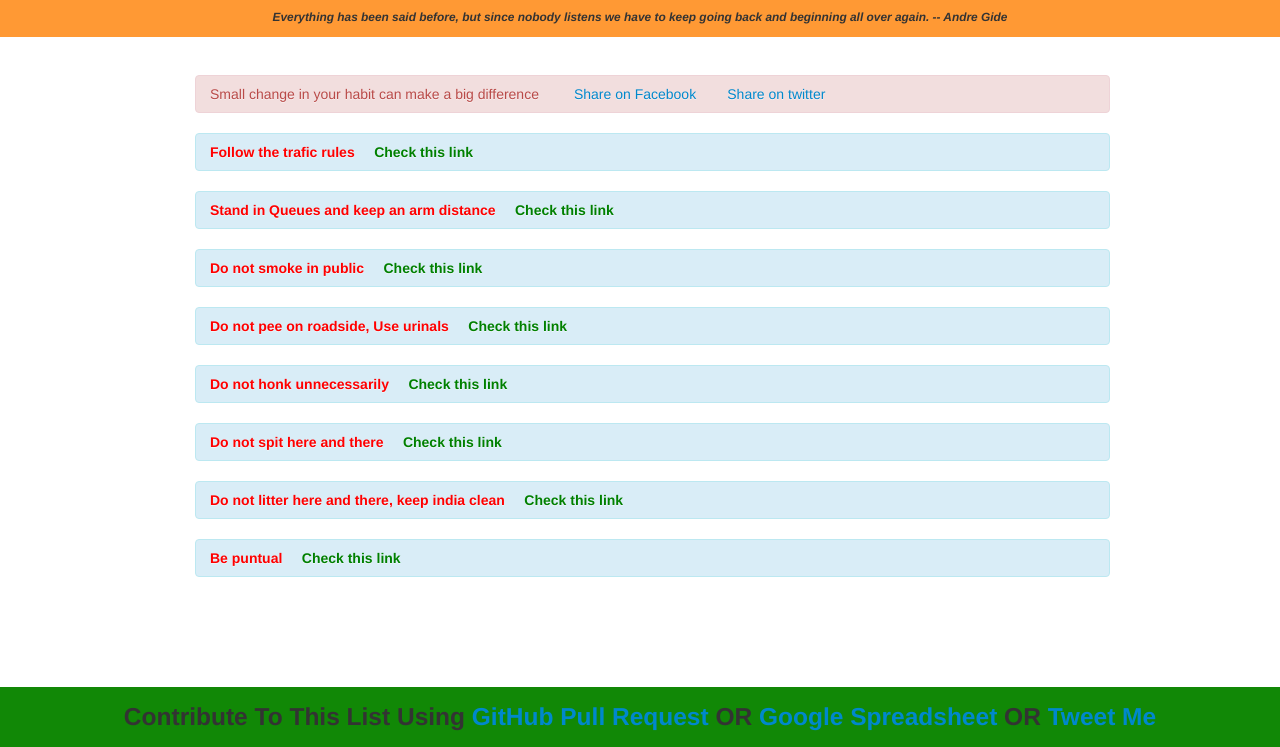
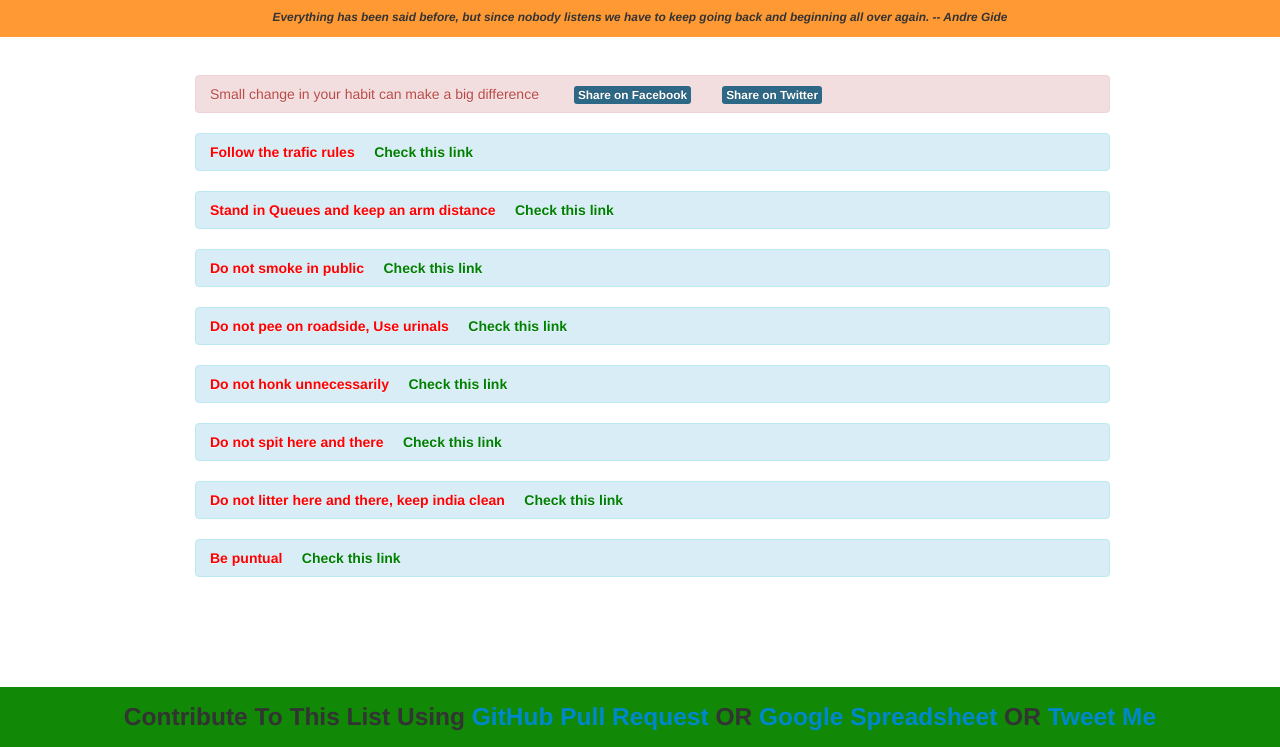
Before and after one commit to nit3ch/save-india, a plain HTML site: page index.html in a window 1280 px wide. Shown: the part 53-800 px from the top of the page. Drawn offline with nearby package versions, Linux system fonts and the light colour scheme.

Commit message:
css to make fb and twitter button

```diff
--- a/index.html
+++ b/index.html
@@ -22,8 +22,8 @@
     <div class="action-list-overview">
       <ul class="action-list">
         <li class="share alert alert-danger "> Small change in your habit can make a big difference &nbsp;&nbsp;&nbsp;&nbsp;&nbsp;&nbsp;&nbsp;
-          <a href="https://www.facebook.com/sharer/sharer.php?u=http%3A%2F%2Fnit3ch.github.io%2Fsave-india" target="_blank"> Share on Facebook</a>&nbsp;&nbsp;&nbsp;&nbsp;&nbsp;&nbsp;&nbsp;
-          <a href="https://twitter.com/share?url=https%3A%2F%2Fnit3ch.github.io%2Fsave-india" target="_blank">Share on twitter</a>
+          <a href="https://www.facebook.com/sharer/sharer.php?u=http%3A%2F%2Fnit3ch.github.io%2Fsave-india" target="_blank" class="label label-info"> Share on Facebook</a>&nbsp;&nbsp;&nbsp;&nbsp;&nbsp;&nbsp;&nbsp;
+          <a href="https://twitter.com/share?url=https%3A%2F%2Fnit3ch.github.io%2Fsave-india" target="_blank" class="label label-info">Share on Twitter</a>
         </li>
         <li ng-repeat="action in actions" class="alert alert-info">
          <span id="main"><strong>{{action.ActionPoint}}</strong></span>&nbsp;&nbsp;&nbsp;&nbsp;
```
